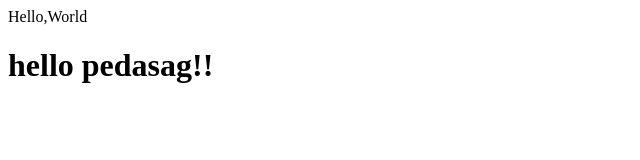
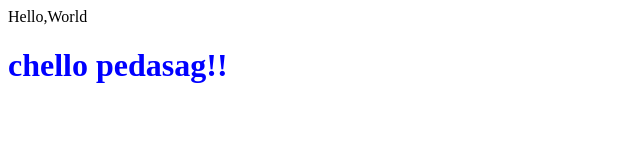
Before and after one commit to elmira1380/cs50xiran, a plain HTML site: page index.html in a window 1280 px wide. Shown: the whole page, without its empty margins (0-640 px from the left). Drawn offline with Linux system fonts and the light colour scheme.

Commit message:
add color in heading

```diff
--- a/index.html
+++ b/index.html
@@ -8,6 +8,6 @@
 </head>
 <body>
     Hello,World
-    <h1>hello pedasag!!</h1>
+    <h1 style="color:blue"> chello pedasag!!</h1>
 </body>
 </html>
```
